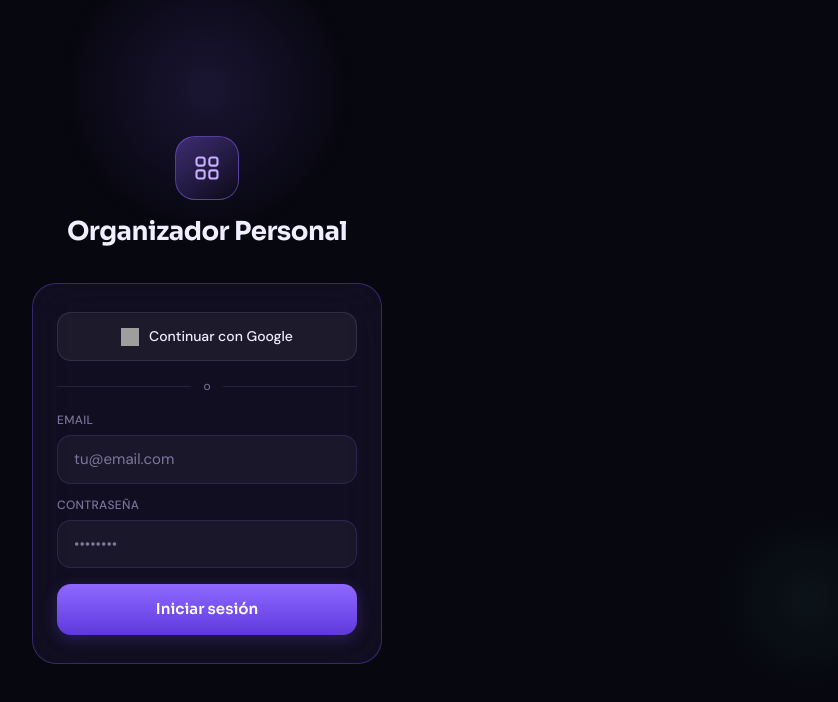
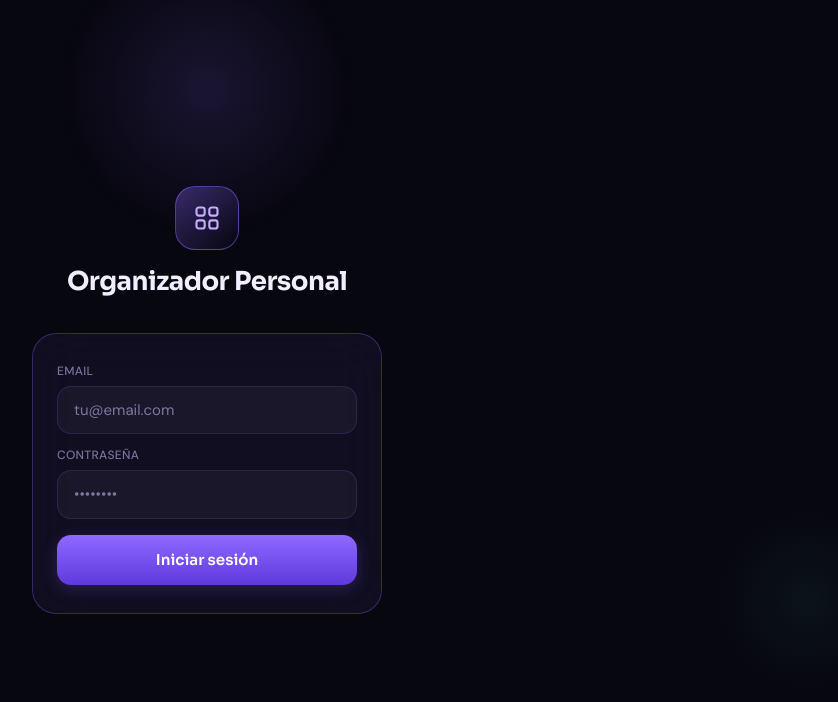
Before and after one commit to Caskito1/organizador-app, a Next.js app: page /login in a window 1280 px wide. Shown: the top 702 px of the page, without its empty margins (433-1271 px from the left). Built offline with nearby package versions, Linux system fonts and the light colour scheme; no server answers; grey boxes are pictures that could not be loaded.

Commit message:
saco google t cambio manifest

```diff
--- a/app/login/page.jsx
+++ b/app/login/page.jsx
@@ -5,19 +5,14 @@ import { useState } from "react";
 import { useRouter } from "next/navigation";
 
 import {
-  signInWithPopup,
   signInWithEmailAndPassword,
 } from "firebase/auth";
 
-import {
-  auth,
-  googleProvider,
-} from "@/lib/firebase";
+import { auth } from "@/lib/firebase";
 
 import Appshell from "../components/layout/Appshell";
+
 import IconDashboard from "../components/icons/IconDashboard";
-
-
 
 export default function LoginPage() {
   const router = useRouter();
@@ -33,25 +28,6 @@ export default function LoginPage() {
 
   const [loading, setLoading] =
     useState(false);
-
-  async function handleGoogle() {
-    setLoading(true);
-
-    try {
-      await signInWithPopup(
-        auth,
-        googleProvider,
-      );
-
-      router.push("/home");
-    } catch (e) {
-      setError(
-        "Error al iniciar con Google",
-      );
-    } finally {
-      setLoading(false);
-    }
-  }
 
   async function handleEmailAuth(e) {
     e.preventDefault();
@@ -101,34 +77,6 @@ export default function LoginPage() {
           {/* Card */}
 
           <div className="flex flex-col gap-4 rounded-[24px] px-6 py-7 backdrop-blur-[24px] bg-glass border border-border2">
-            {/* Google */}
-
-            <button
-              onClick={handleGoogle}
-              disabled={loading}
-              className="w-full flex items-center justify-center gap-[10px] rounded-[14px] px-4 py-[13px] text-[14px] font-medium transition-colors cursor-pointer bg-white/5 border border-white/10 text-text hover:bg-white/10"
-            >
-              <img
-                src="https://www.gstatic.com/firebasejs/ui/2.0.0/images/auth/google.svg"
-                className="w-[18px] h-[18px]"
-                alt="Google"
-              />
-
-              Continuar con Google
-            </button>
-
-            {/* Divider */}
-
-            <div className="flex items-center gap-3">
-              <div className="flex-1 h-px bg-border" />
-
-              <span className="text-[12px] text-text-muted">
-                o
-              </span>
-
-              <div className="flex-1 h-px bg-border" />
-            </div>
-
             {/* Form */}
 
             <form
```
Also changed, not shown: public/manifest.json.
